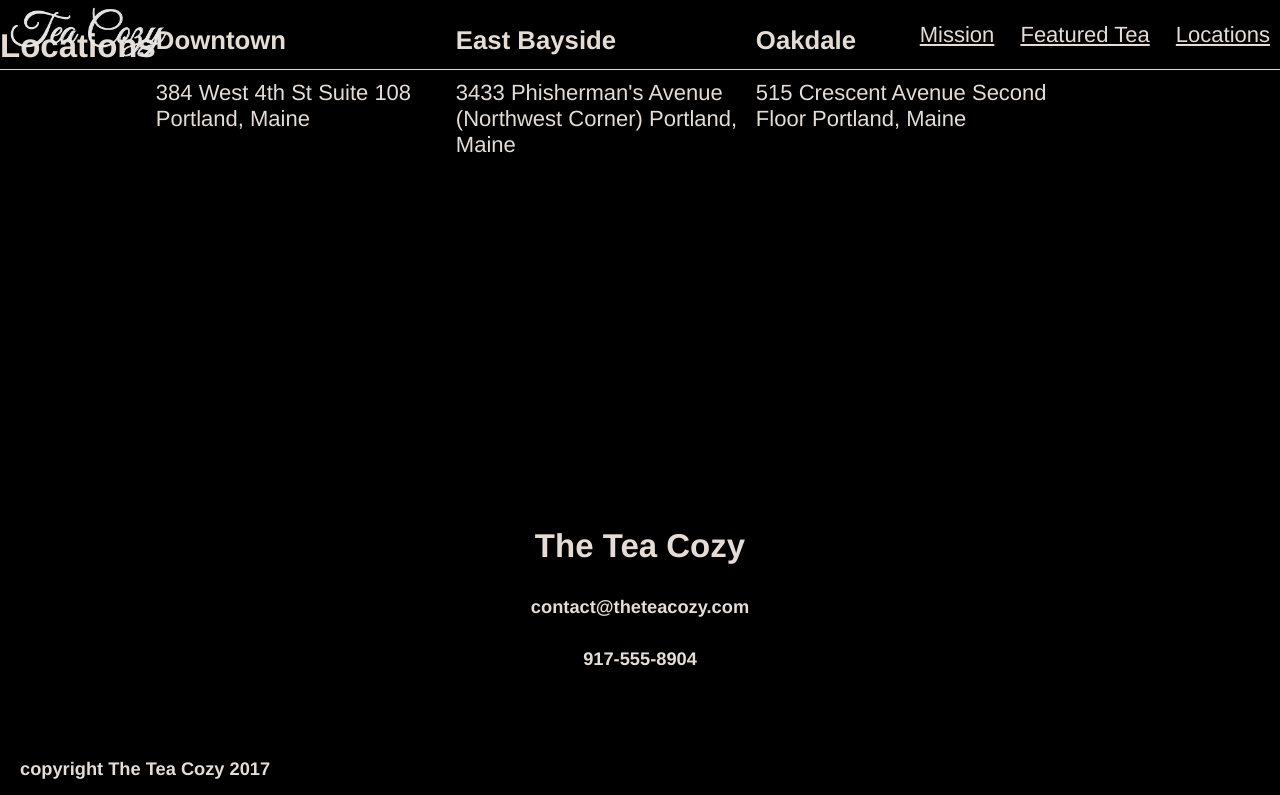
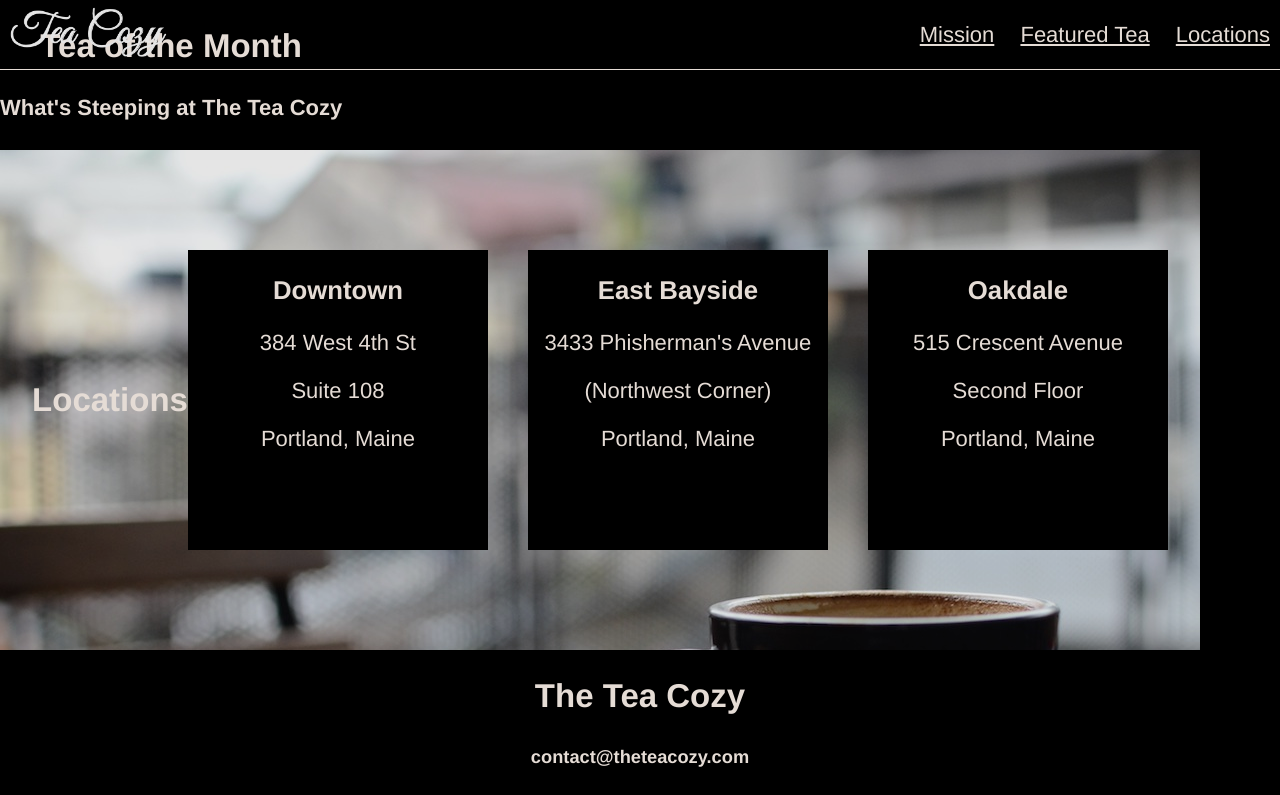
Before and after one commit to acc57/teacozy, a plain HTML site: page index.html in a window 1280 px wide. Shown: the top 795 px of the page. Drawn offline with Linux system fonts and the light colour scheme; files whose address does not match are found by name.

Commit message:
Added to locations section

```diff
--- a/index.html
+++ b/index.html
@@ -24,35 +24,49 @@
 
 </header>
 
-  </body>
-</html>
+<!-- Tea of the Month -->
+
+<div class=month>
+
+  <div class=text>
+    <h2>Tea of the Month</h2>
+    <h4>What's Steeping at The Tea Cozy</h4>
+  </div>
+
+  <div class=photos>
+  </div>
+
+</div>
 
 <!-- Locations -->
 <div class=locations>
 
 <h2>Locations</h2>
 
+  <div class=address>
+
     <div class=downtown>
       <h3>Downtown</h3>
-    <span>384 West 4th St</span>
-    <span>Suite 108</span>
-    <span>Portland, Maine</span>
+      <p>384 West 4th St</p>
+      <p>Suite 108</p>
+      <p>Portland, Maine</p>
     </div>
 
     <div class=bayside>
       <h3>East Bayside</h3>
-    <span>3433 Phisherman's Avenue</span>
-    <span>(Northwest Corner)</span>
-    <span>Portland, Maine</span>
+      <p>3433 Phisherman's Avenue</p>
+      <p>(Northwest Corner)</p>
+      <p>Portland, Maine</p>
     </div>
 
     <div class=oakdale>
       <h3>Oakdale</h3>
-    <span>515 Crescent Avenue</span>
-    <span>Second Floor</span>
-    <span>Portland, Maine</span>
+      <p>515 Crescent Avenue</p>
+      <p>Second Floor</p>
+      <p>Portland, Maine</p>
     </div>
 
+</div>
 
 </div>
 
@@ -73,3 +87,7 @@
   <h5>copyright The Tea Cozy 2017</h5>
 
 </footer>
+
+
+  </body>
+</html>
--- a/resources/css/style.css
+++ b/resources/css/style.css
@@ -42,22 +42,54 @@ nav span{
   padding: 20px 10px;
 }
 
+/* Tea of the Month */
+
+.month{
+  display: flex;
+  width: 1000px;
+}
+
+.text{
+  text-align: center;
+}
+
 /* Locations */
 
 .locations{
-  background-image: url("resources/images/img-locations-background.jpg");
+  background-image: url("/Users/angelachristian/teacozy/resources/images/img-locations-background.jpg");
   display: flex;
   height: 500px;
   width: 1200px;
+  justify-content: center;
+  align-items: center;
+
+}
+
+h2{
+  display: block;
+  text-align: center;
+}
+
+
+.address{
+  display: flex;
+  flex-wrap: wrap;
+  justify-content: center;
+  text-align: center;
 }
 
 .downtown,
 .bayside,
 .oakdale{
+  height: 300px;
   width: 300px;
-  height 300px;
-  aligh
+  background-color: black;
 }
+.downtown,
+.bayside{
+  margin-right: 40px;
+}
+
 
 /* Contact Information */
 
```
Lines whose indentation alone changed are shown as unchanged.
